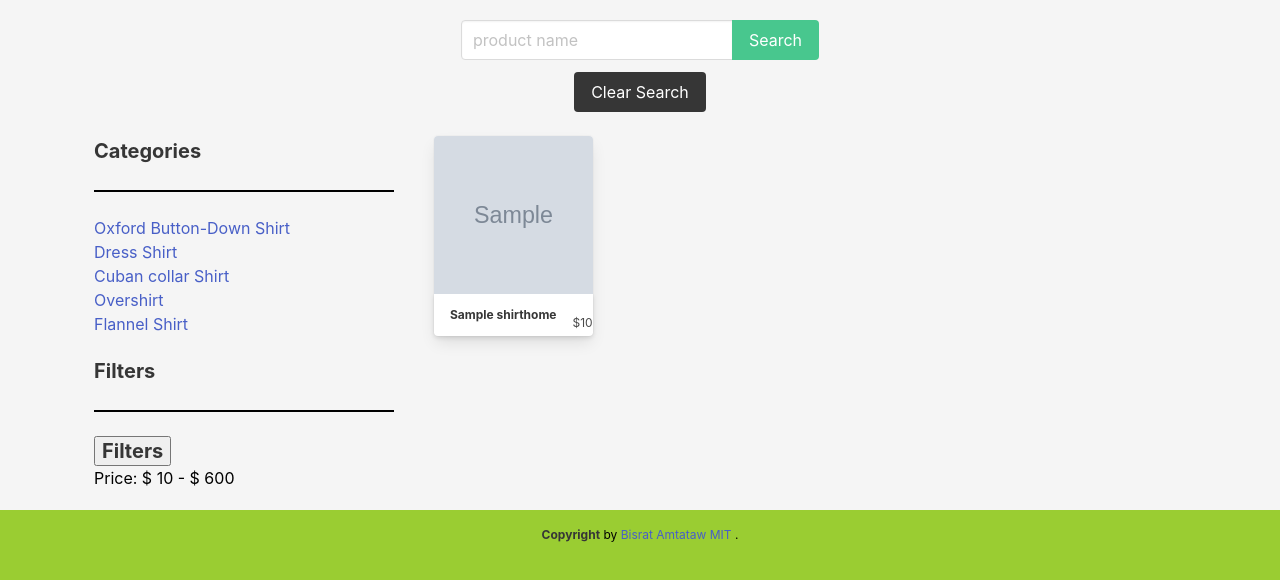
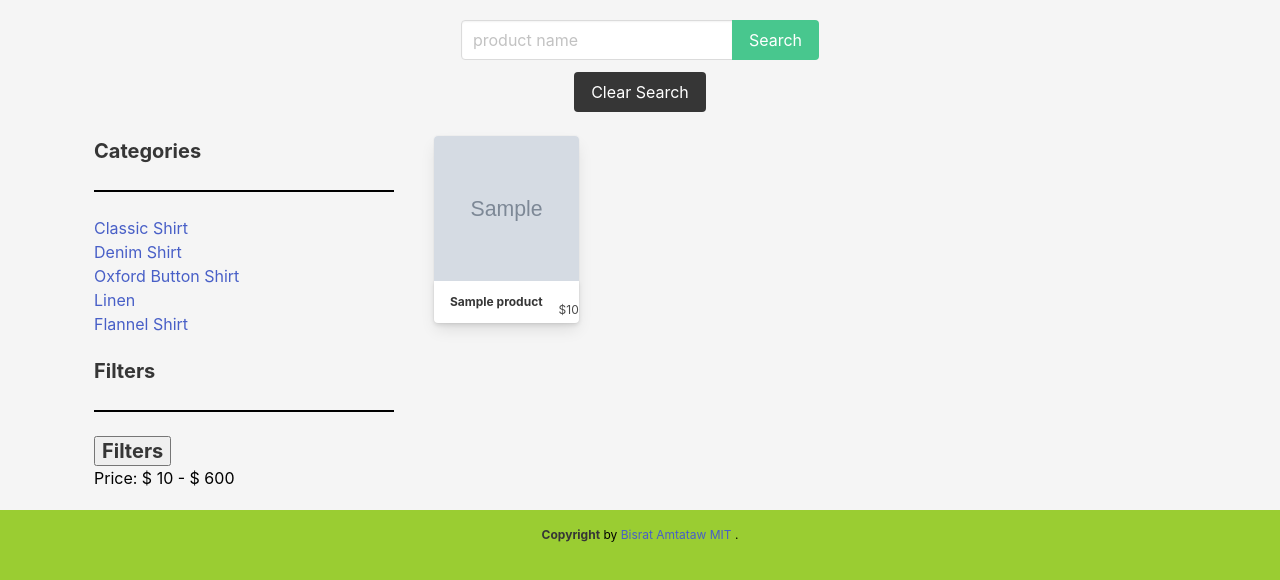
Before and after one commit to BISrat3/Style-App, a Django app: page /products/ in a window 1280 px wide. Shown: the part 176-756 px from the top of the page. Run offline with Django 4.2, Linux system fonts and the light colour scheme; a user stored in the database is signed in; tables that the repository leaves empty hold one stand-in row (values such as "Sample post"); grey boxes marked "Sample" are stand-in pictures.

Commit message:
create new models

```diff
--- a/main_style_app/models.py
+++ b/main_style_app/models.py
@@ -1,3 +1,4 @@
+from unicodedata import category
 from django.db import models
 from django.contrib.auth.models import User
 
@@ -15,57 +16,22 @@ class ShirtHome(models.Model):
     class Meta:
         ordering =['name']
 
-class OxfordShirt(models.Model):
-    name = models.CharField(max_length =200)
-    img = models.CharField(max_length=250)
-    price =models.IntegerField()
+class Category(models.Model):
+    name=models.CharField(max_length=200)
+    Type = models.CharField(max_length=200)
 
-    user = models.ForeignKey(User, on_delete = models.CASCADE, default=1)
     def __str__(self):
         return self.name
+
     class Meta:
-        ordering =['name']
+        ordering = ["name"]
 
-class OverShirt(models.Model):
-    name = models.CharField(max_length =200)
+class Products(models.Model):
+    name = models.CharField(max_length=200)
     img = models.CharField(max_length=250)
-    price =models.IntegerField()
+    price= models.IntegerField(default=0)
+    description = models.CharField(max_length=250)
+    category = models.ForeignKey(Category, on_delete=models.CASCADE, related_name='products')
 
-    user = models.ForeignKey(User, on_delete = models.CASCADE, default=1)
     def __str__(self):
         return self.name
-    class Meta:
-        ordering =['name']
-
-class FlannelShirt(models.Model):
-    name = models.CharField(max_length =200)
-    img = models.CharField(max_length=250)
-    price =models.IntegerField()
-
-    user = models.ForeignKey(User, on_delete = models.CASCADE, default=1)
-    def __str__(self):
-        return self.name
-    class Meta:
-        ordering =['name']
-
-class DressShirt(models.Model):
-    name = models.CharField(max_length =200)
-    img = models.CharField(max_length=250)
-    price =models.IntegerField()
-
-    user = models.ForeignKey(User, on_delete = models.CASCADE, default=1)
-    def __str__(self):
-        return self.name
-    class Meta:
-        ordering =['name']
-
-class CubanShirt(models.Model):
-    name = models.CharField(max_length =200)
-    img = models.CharField(max_length=250)
-    price =models.IntegerField()
-
-    user = models.ForeignKey(User, on_delete = models.CASCADE, default=1)
-    def __str__(self):
-        return self.name
-    class Meta:
-        ordering =['name']
--- a/main_style_app/static/styles/main.css
+++ b/main_style_app/static/styles/main.css
@@ -42,6 +42,7 @@ h3 {
     grid-template-columns: repeat(auto-fit, minmax(280px, 1fr));
     justify-content: center;
     gap: 30px;
+    margin-left: 30px;
 }
 
 .gallery .card {
--- a/main_style_app/templates/base.html
+++ b/main_style_app/templates/base.html
@@ -36,7 +36,7 @@
             <a class="navbar-item" href="/about">About</a>
         </div>
         <div class="navbar-menu navbar-end">
-            <a class="navbar-item" href="{% url 'login' %}">Shirts</a>
+            <a class="navbar-item" href="{% url 'product_list' %}">Shirts</a>
         </div>
     </nav>
     <div class="container">
--- a/main_style_app/templates/product_list.html
+++ b/main_style_app/templates/product_list.html
@@ -23,27 +23,27 @@
         <hr />
       <ul>
         <li>
-          <a href="{% url 'oxford_shirt' %}">
-            Oxford Button-Down Shirt
+          <a href="{% url 'classic_shirt' %}">
+            Classic Shirt
           </a>
         </li>
         <li>
-          <a herf="#">
-            Dress Shirt
+          <a href="{% url 'denim_shirt' %}">
+            Denim Shirt
           </a>
         </li>
         <li>
-          <a herf="#">
-            Cuban collar Shirt
+          <a href="{% url 'oxford_shirt' %}">
+            Oxford Button Shirt
           </a>
         </li>
         <li>
-          <a herf="#">
-            Overshirt
+          <a href="{% url 'linen_shirt' %}">
+            Linen
           </a>
         </li>
         <li>
-          <a herf="#">
+          <a href="{% url 'flannel_shirt' %}">
             Flannel Shirt
           </a>
         </li>
--- a/main_style_app/urls.py
+++ b/main_style_app/urls.py
@@ -4,8 +4,12 @@ from . import views
 urlpatterns =[
     path('', views.Shirt.as_view(), name="shirt_home"),
     path('about/', views.About.as_view(), name="about"),
-    path('products/', views.ProductList.as_view(), name= "product_list"),
-    path('products/oxfordshirt', views.OxfordList.as_view(), name= "oxford_shirt"),
+    path('products/', views.ProductsList.as_view(), name= "product_list"),
+    path('products/oxfordshirt', views.ProductsList.as_view(), name= "oxford_shirt"),
+    path('products/denimshirt', views.ProductsList.as_view(), name= "linen_shirt"),
+    path('products/flannelshirt', views.ProductsList.as_view(), name= "flannel_shirt"),
+    path('products/dressshirt', views.ProductsList.as_view(), name= "denim_shirt"),
+    path('products/classicshirt', views.ProductsList.as_view(), name= "classic_shirt"),
     path('accounts/', include('django.contrib.auth.urls')),
     path('accounts/signup', views.Signup.as_view(), name="signup"),
 ]
--- a/main_style_app/views.py
+++ b/main_style_app/views.py
@@ -2,7 +2,7 @@ from django.shortcuts import render, redirect
 from django.views import View
 from django.http import HttpResponse
 from django.views.generic.base import TemplateView
-from .models import ShirtHome, OxfordShirt
+from .models import Products, ShirtHome, Category
 from django.contrib.auth import login
 from django.contrib.auth.forms import UserCreationForm
 # Auth
@@ -30,31 +30,36 @@ class Shirt(TemplateView):
         return context
 
 @method_decorator(login_required, name='dispatch')
-class ProductList(TemplateView):
+class ProductsList(TemplateView):
     template_name = "product_list.html"
 
     def get_context_data(self, **kwargs):
         context = super().get_context_data(**kwargs)
         name = self.request.GET.get("name")
+
         if name != None:
-            context["shirts"] = ShirtHome.objects.filter(
+            context["shirts"] = Products.objects.filter(
                 name__icontains=name, user=self.request.user)
         else:
-            context["shirts"] = ShirtHome.objects.all()
+            context["shirts"] = Products.objects.all()
         return context
 
-class OxfordList(TemplateView):
-    template_name = "oxford_shirt.html"
 
-    def get_context_data(self, **kwargs):
-        context = super().get_context_data(**kwargs)
-        name = self.request.GET.get("name")
-        if name != None:
-            context["shirts"] = OxfordShirt.objects.filter(
-                name__icontains=name, user=self.request.user)
-        else:
-            context["shirts"] = OxfordShirt.objects.all()
-        return context
+class CategoryList(TemplateView):
+    template_name = "category_list.html"
+
+    # def get_context_data(self, **kwargs):
+    #     context = super().get_context_data(**kwargs)
+    #     name = self.request.GET.get("name")
+
+    #     if name != None:
+    #         context["shirts"] = Category.objects.filter(
+    #             name__icontains=name, user=self.request.user)
+    #     else:
+    #         context["shirts"] = Category.objects.all()
+    #     return context
+
+
 
 class Signup(View):
     def get(self, request):
```
Also changed, not shown: main_style_app/admin.py (+4 -6 lines), main_style_app/migrations/0005_overshirt_flannelshirt_dressshirt_cubanshirt.py (added), main_style_app/migrations/0006_category_products_remove_dressshirt_user_and_more.py (added), main_style_app/templates/classic_shirt.html (renamed from main_style_app/templates/cuban_shirt.html), main_style_app/templates/denim_shirt.html (renamed from main_style_app/templates/dress_shirt.html), main_style_app/templates/linen.html (renamed from main_style_app/templates/over_shirt.html).
